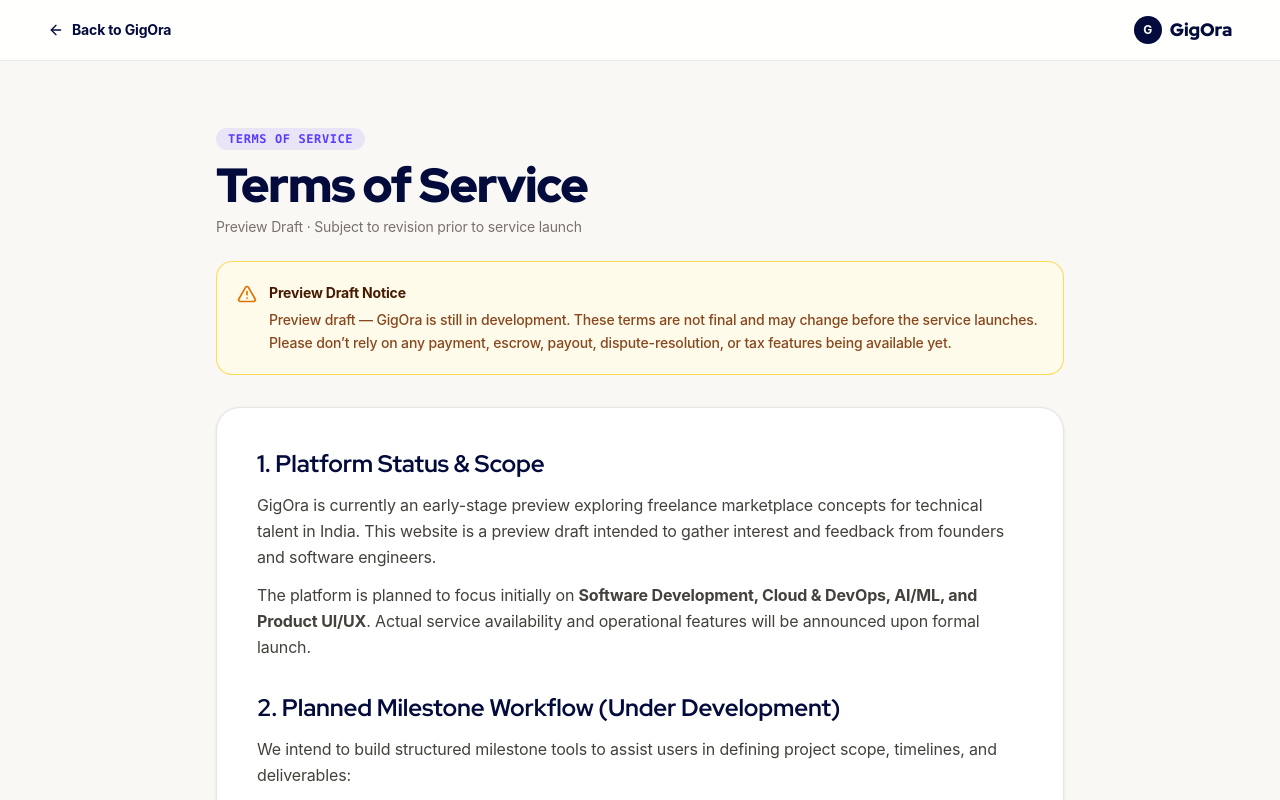
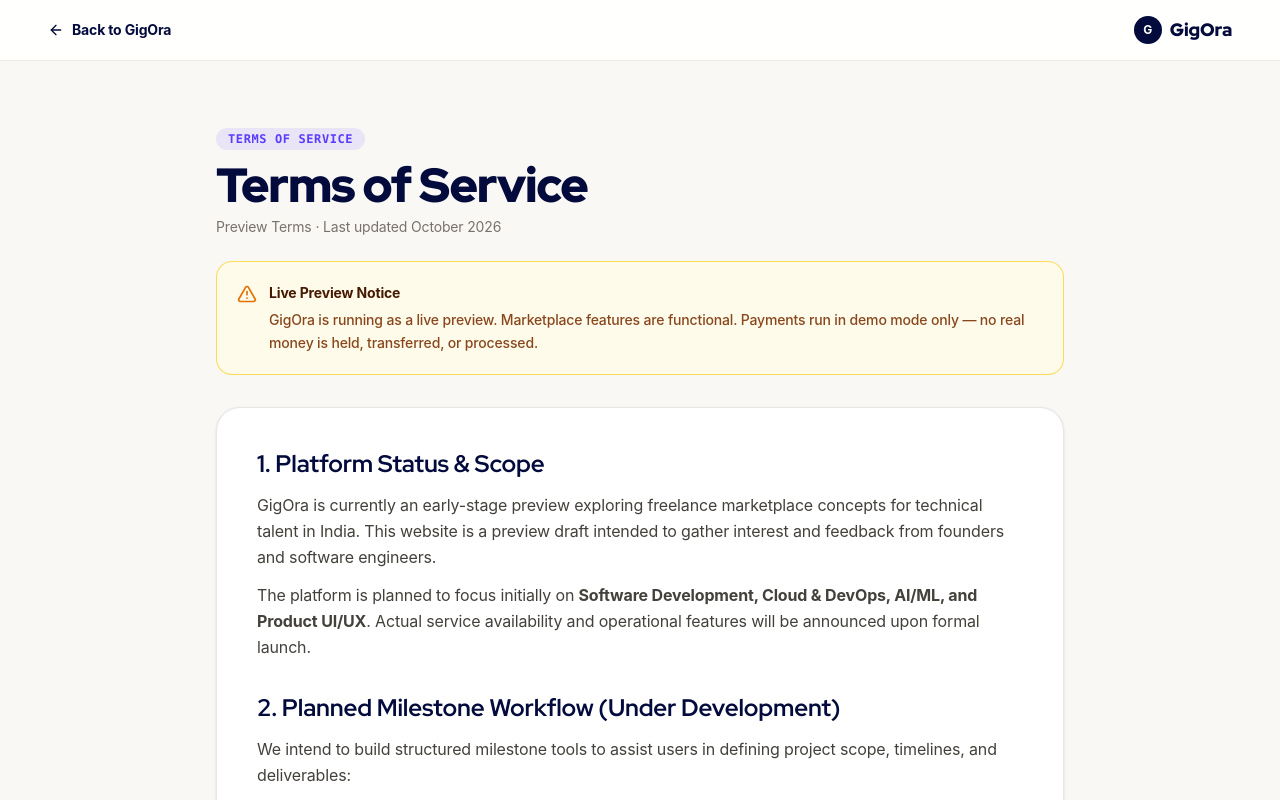
Before and after one commit to VIPK-GUPTA1827/GigOra, a React (Vite) app in the folder frontend/: page /terms in a window 1280 px wide. Shown: the top 800 px of the page. Built offline with nearby package versions, Linux system fonts and the light colour scheme; no server answers.

Commit message:
docs(frontend): update Terms subtitle and notice to reflect live preview and demo payments

```diff
--- a/frontend/src/pages/Terms.jsx
+++ b/frontend/src/pages/Terms.jsx
@@ -25,16 +25,16 @@
           <h1 className="text-3xl sm:text-5xl font-display font-black text-[#030B3D] tracking-tight mt-3 mb-2">
             Terms of Service
           </h1>
-          <p className="text-stone-500 text-sm">Preview Draft · Subject to revision prior to service launch</p>
+          <p className="text-stone-500 text-sm">Preview Terms · Last updated October 2026</p>
         </div>
 
-        {/* Mandatory Preview Draft Note */}
+        {/* Live Preview Notice */}
         <div className="p-4 sm:p-5 rounded-2xl bg-amber-50 border border-amber-300/80 text-amber-950 text-xs sm:text-sm leading-relaxed mb-8 text-left flex items-start gap-3">
           <AlertTriangle className="w-5 h-5 text-amber-600 shrink-0 mt-0.5" />
           <div>
-            <span className="font-bold block text-amber-950 mb-1">Preview Draft Notice</span>
+            <span className="font-bold block text-amber-950 mb-1">Live Preview Notice</span>
             <p className="text-amber-900/90 leading-relaxed font-medium">
-              Preview draft — GigOra is still in development. These terms are not final and may change before the service launches. Please don’t rely on any payment, escrow, payout, dispute-resolution, or tax features being available yet.
+              GigOra is running as a live preview. Marketplace features are functional. Payments run in demo mode only — no real money is held, transferred, or processed.
             </p>
           </div>
         </div>
```
